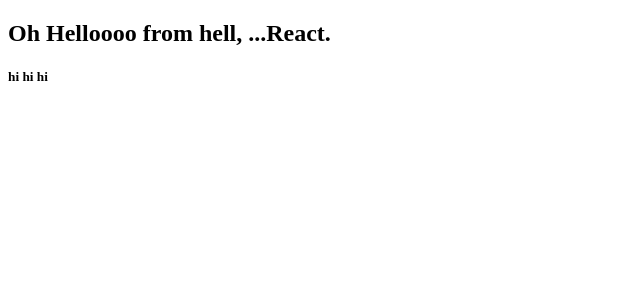
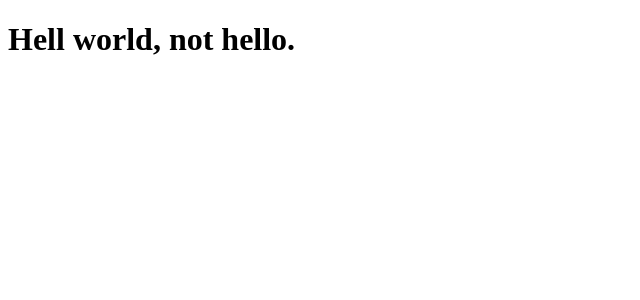
Before and after one commit to kolaroski/tango-music, a React app: page / in a window 1280 px wide. Shown: the top 300 px of the page, without its empty margins (0-640 px from the left). Built offline with nearby package versions, Linux system fonts and the light colour scheme.

Commit message:
change config to work with typescript tsx files

```diff
--- a/package.json
+++ b/package.json
@@ -22,7 +22,12 @@
     "@babel/core": "^7.17.10",
     "@babel/preset-env": "^7.17.10",
     "@babel/preset-react": "^7.17.12",
+    "@babel/preset-typescript": "^7.17.12",
     "@pmmmwh/react-refresh-webpack-plugin": "^0.5.7",
+    "@types/jest": "^27.5.1",
+    "@types/node": "^17.0.36",
+    "@types/react": "^18.0.9",
+    "@types/react-dom": "^18.0.5",
     "babel-loader": "^8.2.5",
     "clean-webpack-plugin": "^4.0.0",
     "cross-env": "^7.0.3",
@@ -35,6 +40,7 @@
     "react-refresh": "^0.13.0",
     "sass": "^1.52.1",
     "sass-loader": "^13.0.0",
+    "typescript": "^4.7.2",
     "webpack": "^5.72.1",
     "webpack-cli": "^4.9.2",
     "webpack-dev-server": "^4.9.0"
--- a/src/components/App.jsx
+++ /dev/null
@@ -1,17 +0,0 @@
-import CardItem from "./CardItem";
-
-const App = () => {
-  return (
-    <>
-      <section></section>
-      <main>
-        <section>
-          <h1>Oh Helloooo from hell, ...React.</h1>
-          <CardItem />
-        </section>
-      </main>
-    </>
-  );
-};
-
-export default App;
--- a/src/components/App.tsx
+++ b/src/components/App.tsx
@@ -1,17 +1,9 @@
-import CardItem from "./CardItem";
-
-const App = () => {
+function App() {
   return (
-    <>
-      <section></section>
-      <main>
-        <section>
-          <h1>Oh Helloooo from hell, ...React.</h1>
-          <CardItem />
-        </section>
-      </main>
-    </>
+    <div>
+      <h1>Hell world, not hello.</h1>
+    </div>
   );
-};
+}
 
 export default App;
--- a/src/components/CardItem.jsx
+++ /dev/null
@@ -1,9 +0,0 @@
-function CardItem() {
-  return (
-    <div>
-      <h5>hi hi hi </h5>
-    </div>
-  );
-}
-
-export default CardItem;
--- a/src/index.js
+++ /dev/null
@@ -1,5 +0,0 @@
-import { render } from "react-dom";
-
-import App from "./components/App";
-
-render(<App />, document.getElementById("root"));
--- a/src/index.tsx
+++ b/src/index.tsx
@@ -1,10 +1,10 @@
-import ReactDOM from "react-dom/client";
+// import ReactDOM from "react-dom/client";
+import { render } from "react-dom";
+// import React from "react";
 
 import App from "./components/App";
 
-const root = ReactDOM.createRoot(document.getElementById("root")!);
-root.render(<App />);
+// const root = ReactDOM.createRoot(document.getElementById("root")!);
+// root.render(<App />);
 
-// import { render } from "react-dom";
-
-// render(<App />, document.getElementById("root"));
+render(<App />, document.getElementById("root"));
--- a/tsconfig.json
+++ b/tsconfig.json
@@ -4,7 +4,7 @@
     "noImplicitAny": true,
     "module": "es6",
     "target": "es5",
-    "jsx": "react",
+    "jsx": "react-jsx",
     "allowJs": true,
     "moduleResolution": "node"
   }
--- a/webpack.config.js
+++ b/webpack.config.js
@@ -31,7 +31,7 @@ module.exports = {
 
   // This is unnecessary in Webpack 5, because it's the default.
   // However, react-refresh-webpack-plugin can't find the entry without it.
-  entry: "./src/index.js",
+  entry: "./src/index.tsx",
 
   output: {
     // output path is required for `clean-webpack-plugin`
@@ -80,7 +80,7 @@ module.exports = {
         // },
       },
       {
-        test: /\.jsx?$/,
+        test: /\.tsx?$/,
         exclude: /node_modules/,
         use: {
           // without additional settings, this will reference .babelrc
@@ -106,7 +106,7 @@ module.exports = {
   devtool: "source-map",
 
   resolve: {
-    extensions: [".js", ".jsx"],
+    extensions: [".tsx", ".ts", ".js", ".jsx"],
   },
 
   // required if using webpack-dev-server
```
Also changed, not shown: src/components/CardItem.tsx (deleted, +0 -9 lines), src/index.ts (deleted), 1 other file (tests, documents, lock files or other folders).
